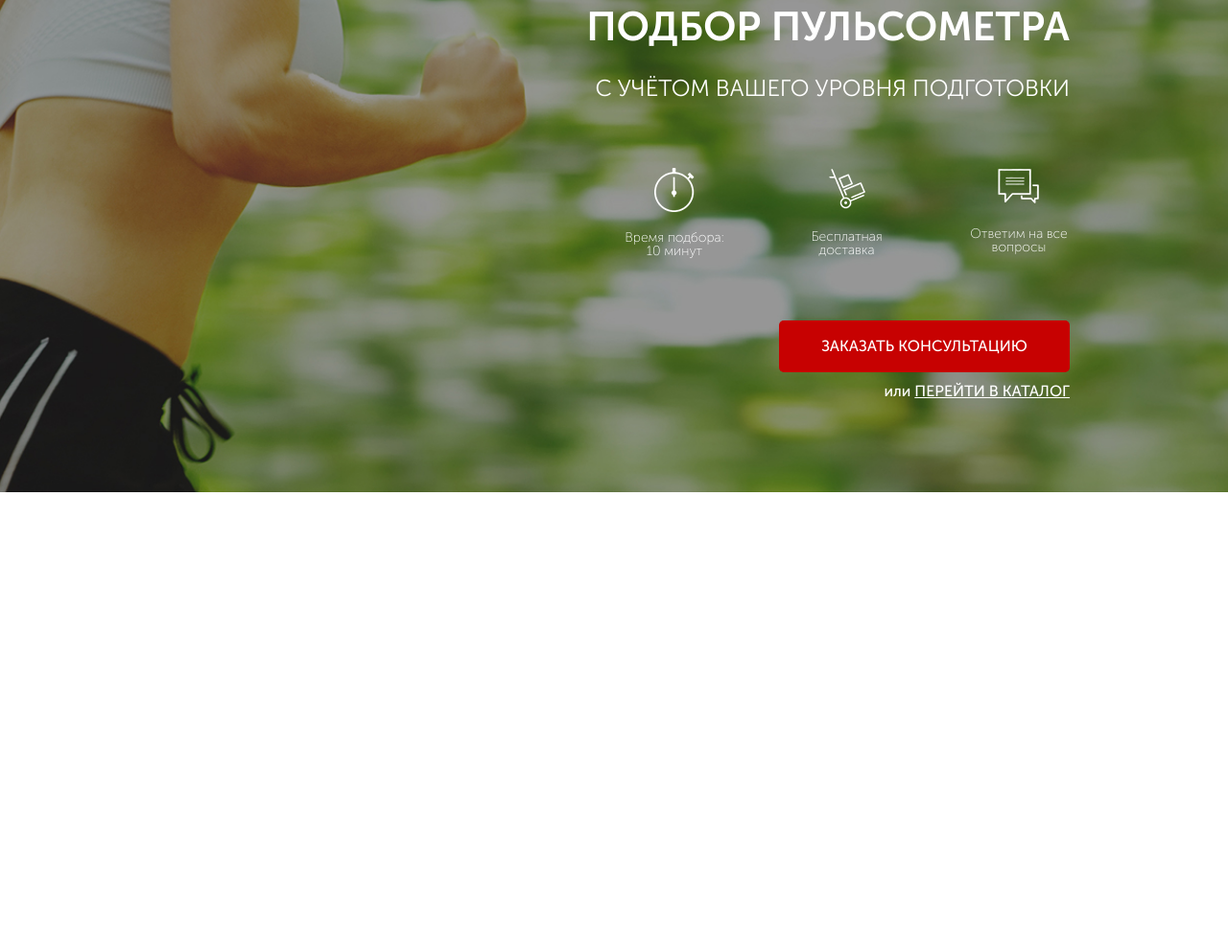
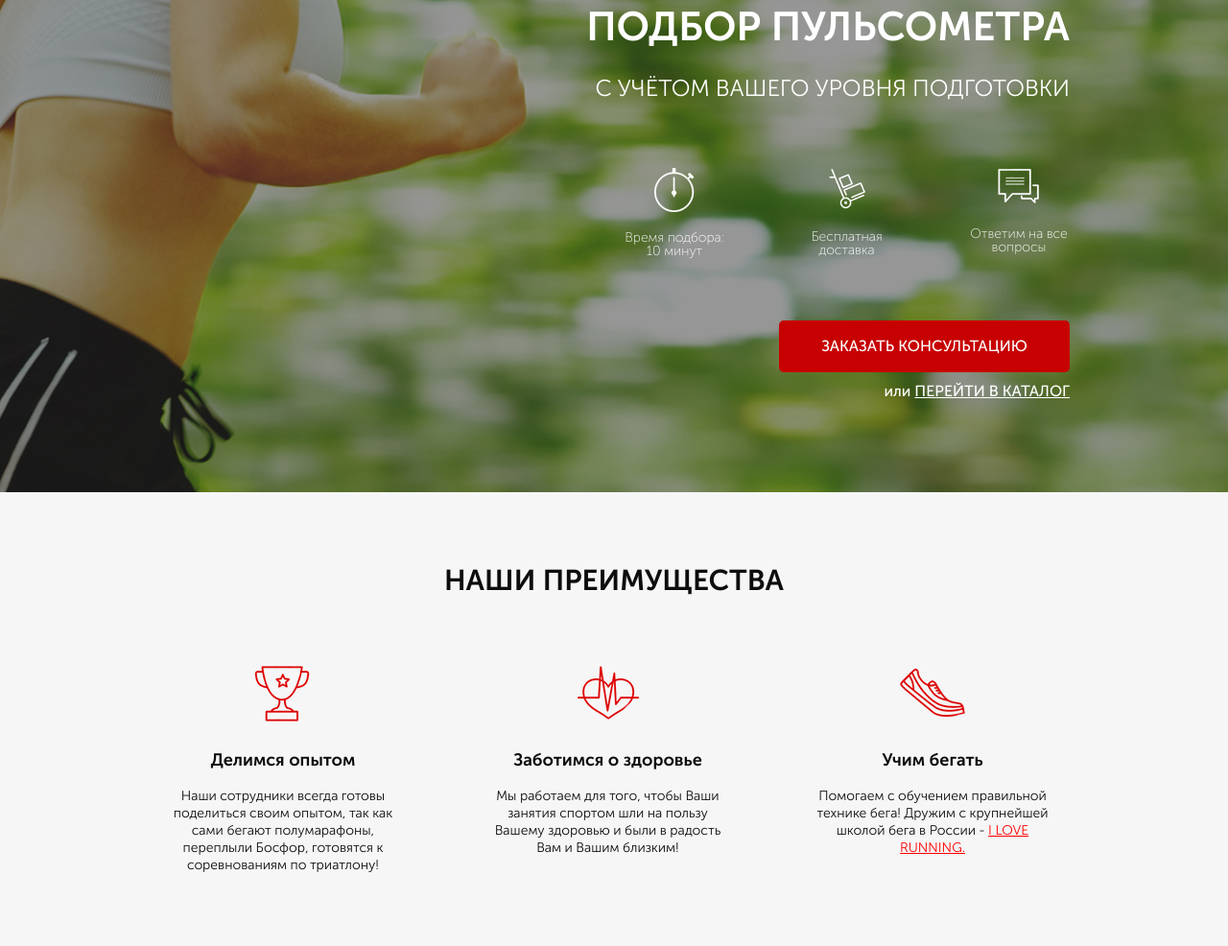
Before and after one commit to denispolyakov11/run_Smart, a website: page src/index.html in a window 1280 px wide. Shown: the part 167-1153 px from the top of the page at 96% size. Before the commit the page ends 800 px from the top, so only its background shows below. Drawn offline with Linux system fonts and the light colour scheme.

Commit message:
add benefits block

```diff
--- a/src/index.html
+++ b/src/index.html
@@ -54,6 +54,32 @@
 
     </div>
 
+    <div class="benefits">
+        <div class="container">
+            <div class="benefits__header">НАШИ ПРЕИМУЩЕСТВА</div>
+            <div class="benefits__wrappers">
+                <div class="benefits__item">
+                    <img src="icons/cup.png" alt="cup">
+                    <span>Делимся опытом</span>
+                    Наши сотрудники всегда готовы поделиться своим опытом, так как сами бегают полумарафоны, переплыли Босфор, готовятся к соревнованиям по триатлону!
+
+                </div>
+                <div class="benefits__item">
+                    <img src="icons/heart.png" alt="heart">
+                    <span>Заботимся о здоровье</span>
+                    Мы работаем для того, чтобы Ваши занятия спортом шли на пользу Вашему здоровью и были в радость Вам и Вашим близким!
+
+                </div>
+                <div class="benefits__item">
+                    <img src="icons/shoe.png" alt="shoe">
+                    <span>Учим бегать</span>
+                    Помогаем с обучением правильной технике бега! Дружим с крупнейшей школой бега в России - <a href="#">I LOVE RUNNING.</a>
+
+                </div>
+            </div>
+        </div>
+    </div>
+
 
 
 </body>
--- /dev/null
+++ b/src/sass/_benefits.scss
@@ -0,0 +1,44 @@
+.benefits{
+    min-height: 473px;
+    padding: 70px 0 65px 0;
+    background-color: #F6F6F6;;
+    &__header{
+        color: #0D0D0D;
+        font-weight: 700;
+        font-size: 30px;
+        text-align: center;
+        margin-bottom: 60px;
+    }
+    &__wrappers{
+        display: flex;
+        justify-content: space-between;
+        width: 937px;
+
+    }
+    &__item{
+        text-align: center;
+        width: 260px;
+        color: #0D0D0D;
+        font-weight: 300;
+        font-size: 14px;
+        line-height: 18px;
+        img{
+            display: block;
+            margin: 0 auto;
+            margin-bottom: 30px;
+        }
+        span{
+            display: block;
+            margin-bottom: 20px;
+            color: #0D0D0D;
+            font-weight: 700;
+            font-size: 18px;
+        }
+        a{
+            color: #FF0000;
+            font-weight: 300;
+            font-size: 14px;
+            text-decoration: underline;
+        }
+    }
+}
--- a/src/sass/style.scss
+++ b/src/sass/style.scss
@@ -8,4 +8,5 @@
 }
 @import "promo";
 @import "header";
-@import "buttons"
+@import "buttons";
+@import "benefits";
```
Also changed, not shown: src/css/style.min.css.
